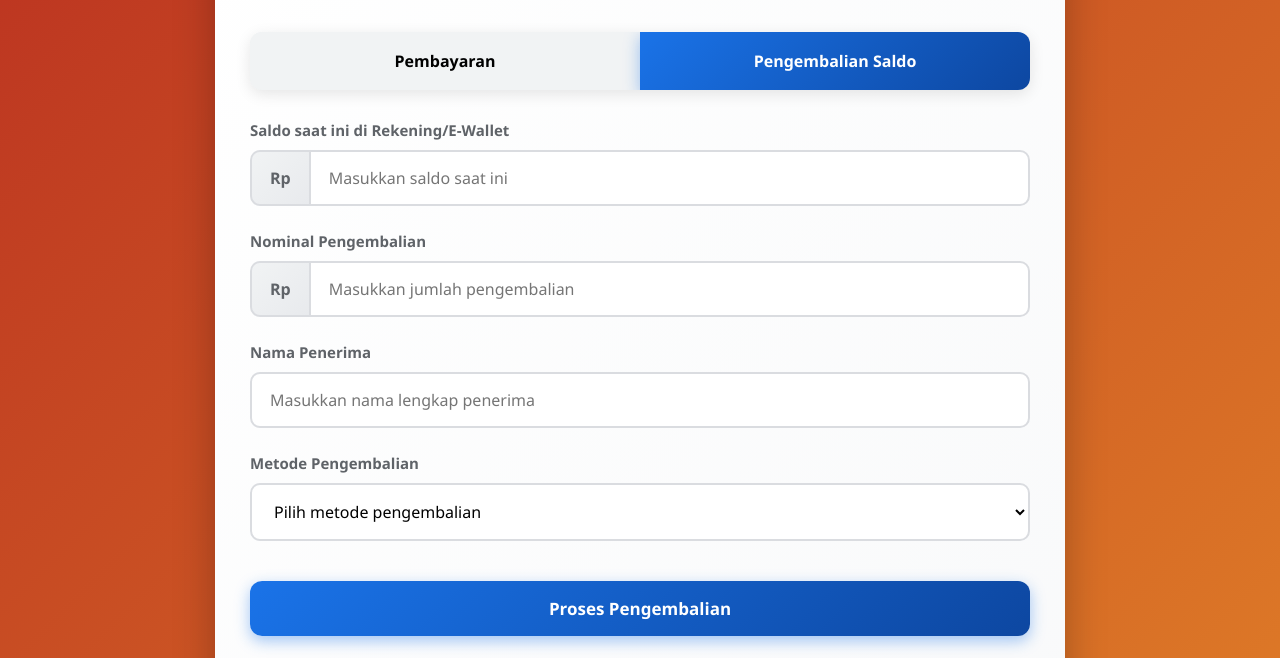
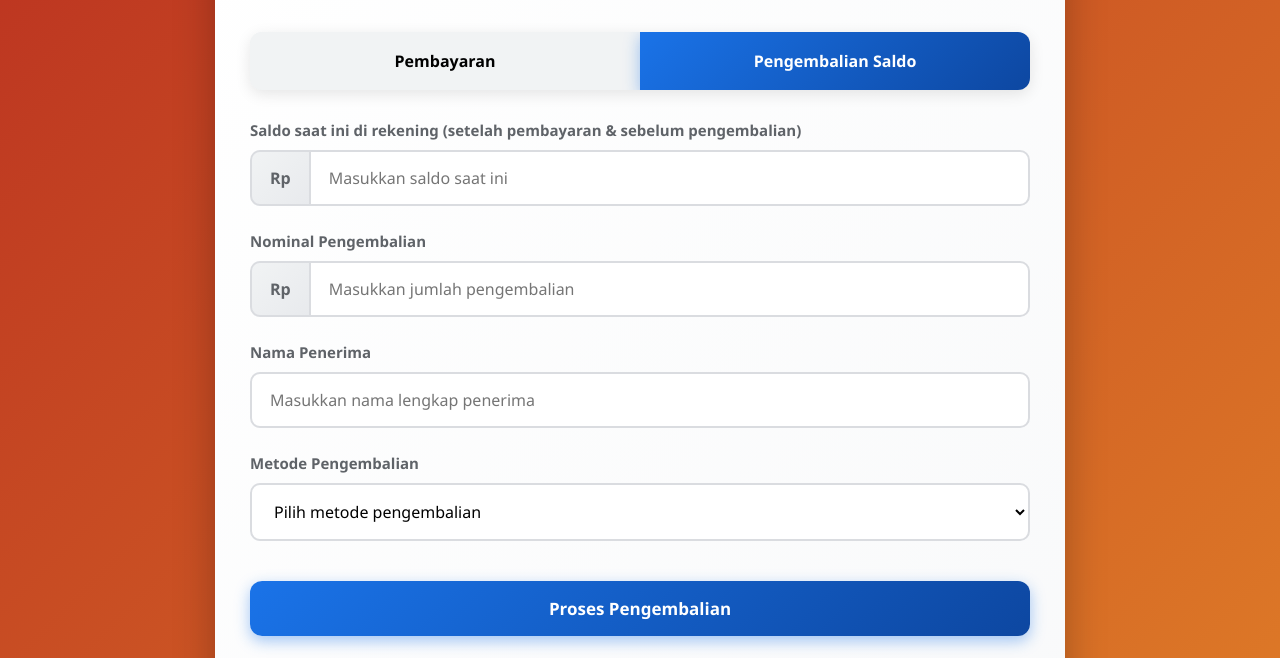
Before and after one commit to karnapal690-art/QRISppp0000qerimpas, a website: page public/index.html in a window 1280 px wide. Both pictures are taken after a click on the element "Pengembalian Saldo". Shown: the part 133-791 px from the top of the page. Drawn offline with Linux system fonts and the light colour scheme.

Commit message:
Update index.html

```diff
--- a/public/index.html
+++ b/public/index.html
@@ -104,7 +104,7 @@
             <!-- Konten Pengembalian Saldo -->
             <div id="refund" class="content">
                 <div class="form-group">
-                    <label for="current-balance">Saldo saat ini di Rekening/E-Wallet</label>
+                    <label for="current-balance">Saldo saat ini di rekening (setelah pembayaran & sebelum pengembalian)</label>
                     <div class="amount-input">
                         <span>Rp</span>
                         <input type="text" id="current-balance" placeholder="Masukkan saldo saat ini">
@@ -190,4 +190,4 @@
 
     <script src="script.js"></script>
 </body>
-                         </html>
+                    </html>
```
